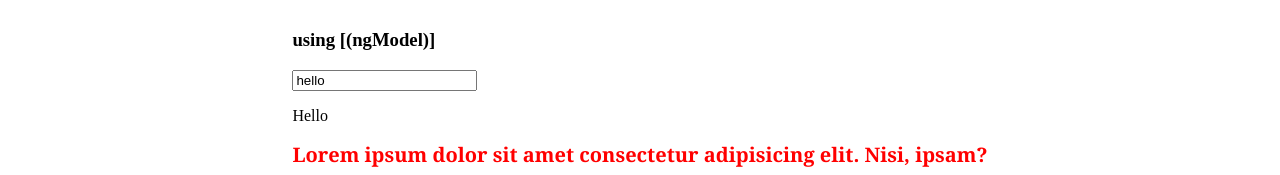
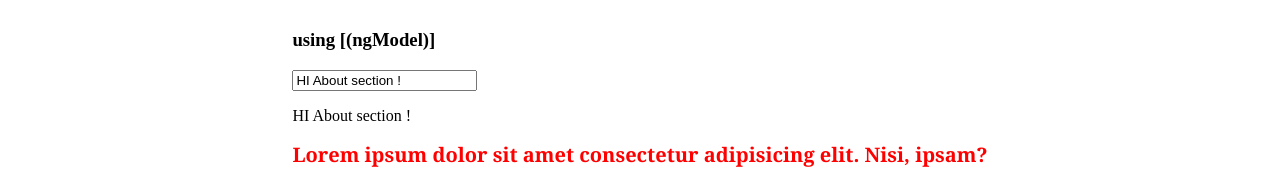
Before and after one commit to ashwini2329/dummy-api-integration-01, an Angular app: page /about in a window 1280 px wide. Shown: the part 359-534 px from the top of the page. Built offline with nearby package versions, Linux system fonts and the light colour scheme.

Commit message:
using service through providers array

```diff
--- a/src/app/about/about.component.html
+++ b/src/app/about/about.component.html
@@ -2,5 +2,5 @@
     <h3>using [(ngModel)]</h3>
     <input [(ngModel)]="about">
     <p>{{about | capitalize}}</p>
-    <div [ngClass]="{'active': about==='hello'}" [ngStyle]="{'font-weight': about==='hello' ? 900 : 500}">Lorem ipsum dolor sit amet consectetur adipisicing elit. Nisi, ipsam?</div>
+    <div [ngClass]="{'active': about==='HI About section !'}" [ngStyle]="{'font-weight': about==='HI About section !' ? 900 : 500}">Lorem ipsum dolor sit amet consectetur adipisicing elit. Nisi, ipsam?</div>
 </div>
--- a/src/app/about/about.component.ts
+++ b/src/app/about/about.component.ts
@@ -1,10 +1,17 @@
-import { Component } from '@angular/core';
+import { Component, OnInit } from '@angular/core';
+import { DummyServiceService } from '../dummy-service.service';
 
 @Component({
   selector: 'app-about',
   templateUrl: './about.component.html',
-  styleUrls: ['./about.component.scss']
+  styleUrls: ['./about.component.scss'],
+  providers: [DummyServiceService]
 })
-export class AboutComponent {
+export class AboutComponent implements OnInit {
   public about = 'hello'
+  constructor(private dummyService: DummyServiceService){}
+
+  ngOnInit(): void {
+      this.about = this.dummyService.getAbout();
+  }
 }
--- a/src/app/dummy-service.service.ts
+++ b/src/app/dummy-service.service.ts
@@ -9,6 +9,10 @@ export class DummyServiceService {
   private apiUrl = 'https://dummyjson.com/products';
 
   constructor(private _http: HttpClient) { }
+
+  getAbout() {
+    return "HI About section !"
+  }
 
   getDummyData(): Observable<any> {
     return this._http.get(this.apiUrl);
```
